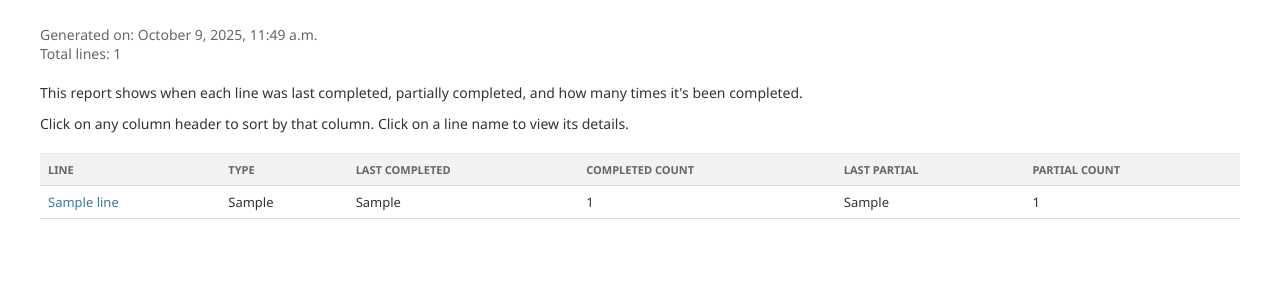
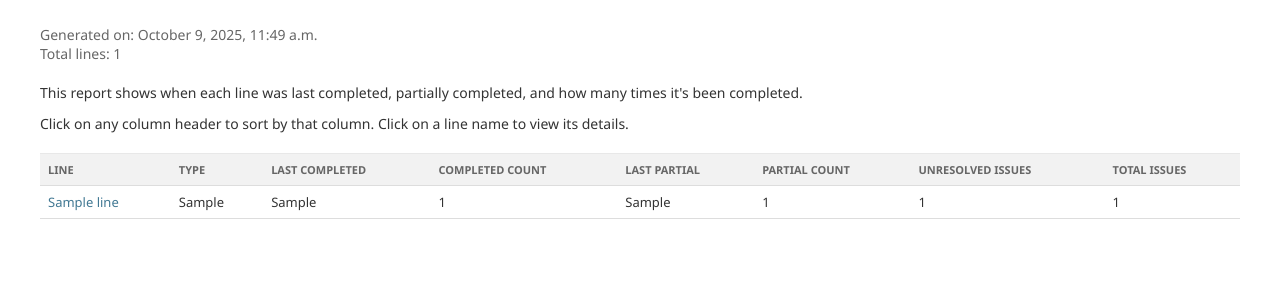
Before and after one commit to digitaltrails/ztt, a Django app: template source/worktracking/templates/admin/worktracking/line/completion_report.html in a window 1280 px wide. Shown: the part 92-392 px from the top of the page. Run offline with Django 5.2, Linux system fonts and the light colour scheme; the template is opened without the code that fills it: most values are stand-ins (such as "Sample title", 1, 10 or a date in 2020).

Commit message:
Add counts of unresolved-issues and total-issues to the completion report.

```diff
--- a/source/worktracking/templates/admin/worktracking/line/completion_report.html
+++ b/source/worktracking/templates/admin/worktracking/line/completion_report.html
@@ -83,6 +83,12 @@
         <th onclick="sortReport('partial_count')">
           Partial Count {% if sort_by == 'partial_count' %}<span class="sort-indicator">{% if sort_order == 'asc' %}▲{% else %}▼{% endif %}</span>{% endif %}
         </th>
+        <th onclick="sortReport('issues_unresolved_count')">
+          Unresolved Issues {% if sort_by == 'issues_unresolved_count' %}<span class="sort-indicator">{% if sort_order == 'asc' %}▲{% else %}▼{% endif %}</span>{% endif %}
+        </th>
+        <th onclick="sortReport('issues_count')">
+          Total Issues {% if sort_by == 'issues_count' %}<span class="sort-indicator">{% if sort_order == 'asc' %}▲{% else %}▼{% endif %}</span>{% endif %}
+        </th>
       </tr>
     </thead>
     <tbody>
@@ -110,6 +116,20 @@
             {% endif %}
           </td>
           <td>{{ item.partial_count }}</td>
+          <td>
+            {% if item.issues_unresolved_count %}
+              {{ item.issues_unresolved_count }}
+            {% else %}
+              <span class="never">None</span>
+            {% endif %}
+          </td>
+          <td>
+            {% if item.issues_count %}
+              {{ item.issues_count }}
+            {% else %}
+              <span class="never">None</span>
+            {% endif %}
+          </td>
         </tr>
       {% endfor %}
     </tbody>
```
Also changed, not shown: source/worktracking/admin.py (+15 -1 lines).
